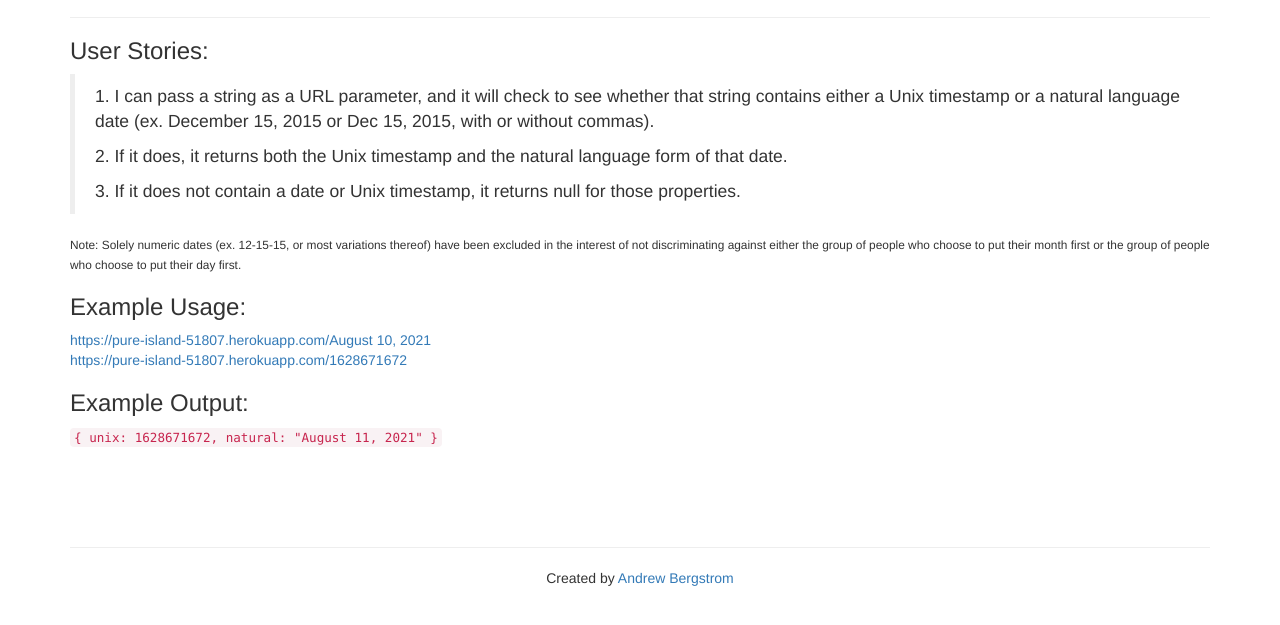
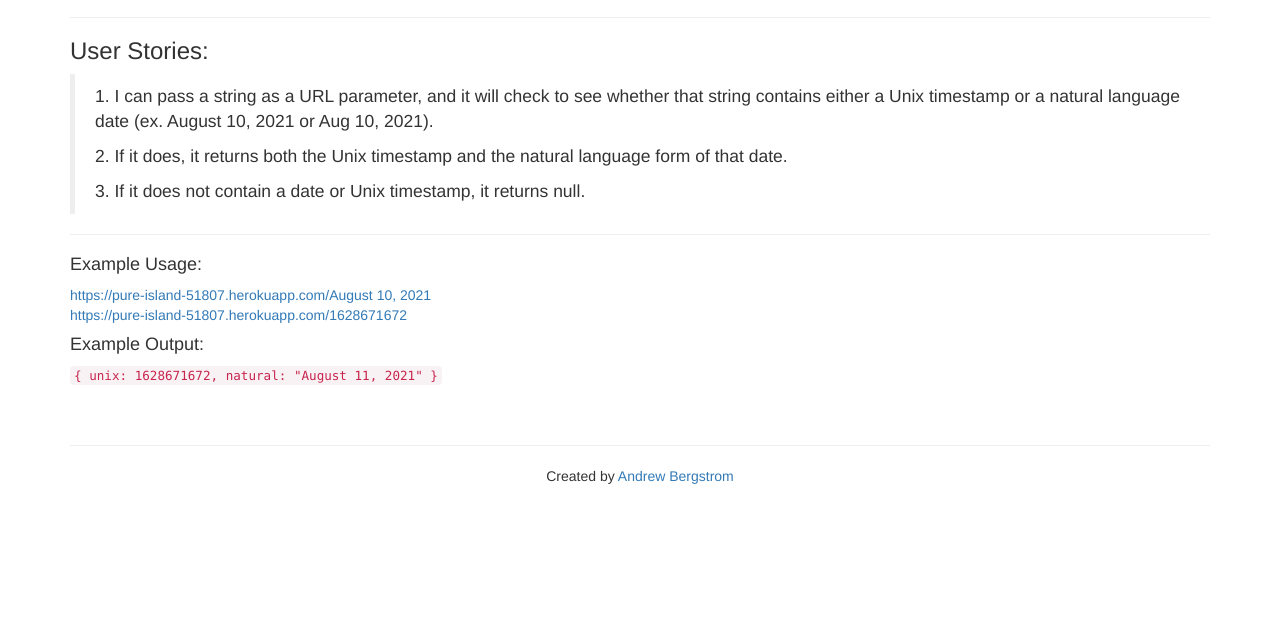
Before and after one commit to AndrewBergstrom/fcc-timestamp, a website: page index.html in a window 1280 px wide. Shown: the part 63-688 px from the top of the page. Drawn offline with nearby package versions, Linux system fonts and the light colour scheme.

Commit message:
quick fix to html

```diff
--- a/index.html
+++ b/index.html
@@ -18,19 +18,18 @@
 
     <h3>User Stories:</h3>
     <blockquote>
-      <p>1. I can pass a string as a URL parameter, and it will check to see whether that string contains either a Unix timestamp or a natural language date (ex. December 15, 2015 or Dec 15, 2015, with or without commas).</p>
+      <p>1. I can pass a string as a URL parameter, and it will check to see whether that string contains either a Unix timestamp or a natural language date (ex. August 10, 2021 or Aug 10, 2021).</p>
       <p>2. If it does, it returns both the Unix timestamp and the natural language form of that date.</p>
-      <p>3. If it does not contain a date or Unix timestamp, it returns null for those properties.</p>
+      <p>3. If it does not contain a date or Unix timestamp, it returns null.</p>
     </blockquote>
 
-    <small>Note: Solely numeric dates (ex. 12-15-15, or most variations thereof) have been excluded in the interest of not discriminating against either the group of people who choose to put their month first or the group of people who choose to put their day first.</small>
-
-    <h3>Example Usage:</h3>
+    <hr/>
+    <h4>Example Usage:</h4>
     <a href="https://pure-island-51807.herokuapp.com/August 10, 2021">https://pure-island-51807.herokuapp.com/August 10, 2021</a>
     <br/>
     <a href="https://pure-island-51807.herokuapp.com/1628671672">https://pure-island-51807.herokuapp.com/1628671672</a>
 
-    <h3>Example Output:</h3>
+    <h4>Example Output:</h4>
     <code>
       {
         unix: 1628671672,
@@ -38,8 +37,6 @@
       }
     </code>
 
-    <br/>
-    <br/>
     <br/>
     <br/>
     <br/>
```
